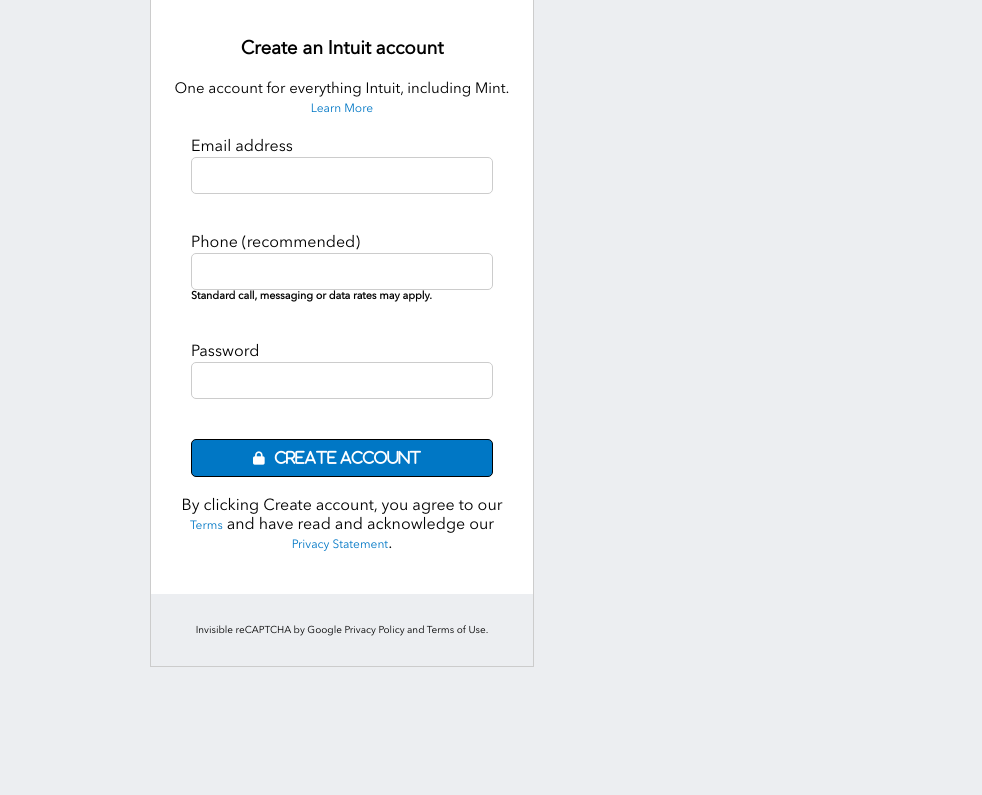
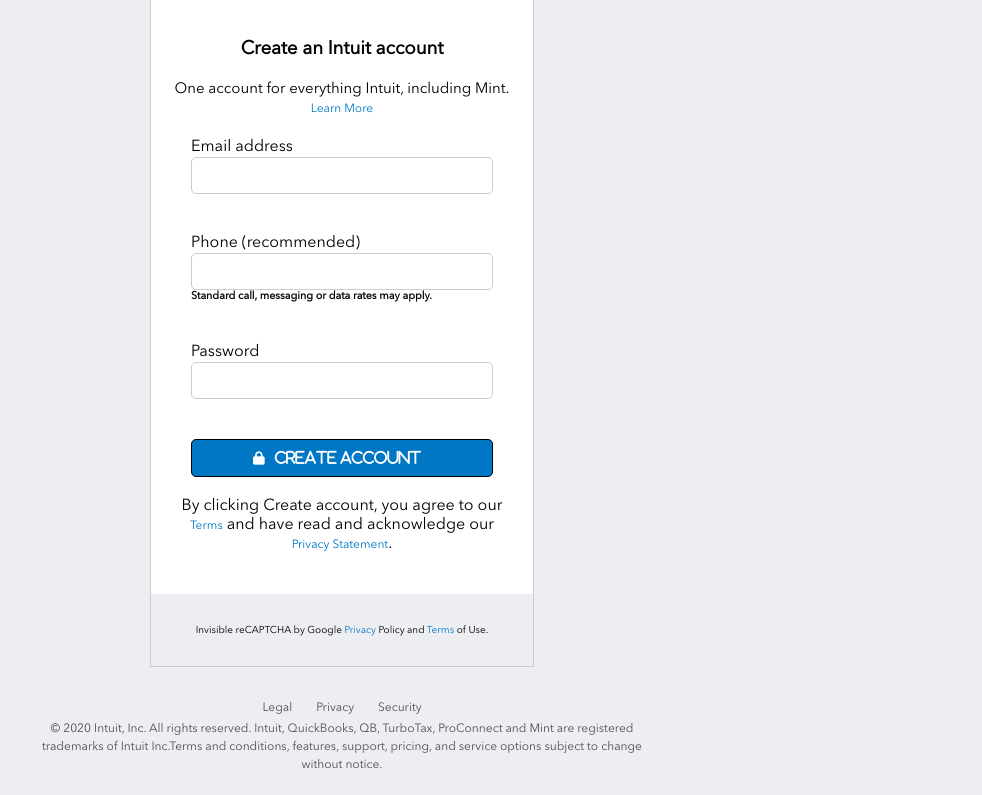
Before and after one commit to berhanu-tarekegn/Intuit-clone, a plain HTML site: page index.html in a window 1280 px wide. Shown: the part 199-994 px from the top of the page, without its empty margins (298-1280 px from the left). Drawn offline with Linux system fonts and the light colour scheme.

Commit message:
Feature: Added Footer
Based on the given design, Added the privacy and Terms in the footer
Adding this will show clear information and have links for further information

```diff
--- a/css/style.css
+++ b/css/style.css
@@ -89,7 +89,7 @@
 #registration_form {
     width: 30%;
     margin: 0 auto;
-    margin-bottom: 10%;
+    margin-bottom: 30px;
 }
 
 #create_account_form {
@@ -138,3 +138,42 @@
     border: 1px #ccc solid;
     border-top: none;
 }
+
+.form_footer_terms_condition {
+    text-decoration: none;
+    font-size: 10px;
+    font-family: AvenirNext;
+    color: #0077C5;
+}
+
+.form_terms_condition {
+    font-size: 14px;
+    font-family: AvenirNext;
+}
+
+
+.reference_links {
+    text-align: center;
+}
+
+.footer_links {
+    display: inline;
+    padding: 10px;
+    font-size: 12px;
+    color: #505050;
+    font-family: "AvenirNext", Avenir, "Helvetica Neue", Helvetica, Arial sans-serif;
+}
+
+.footer_links:hover {
+    text-decoration: underline;
+}
+
+.copy_right {
+    margin: 5px 25%;
+    overflow-wrap: break-word;
+    width: 50%;
+    color: #505050;
+    font-family: "AvenirNext", Avenir, "Helvetica Neue", Helvetica, Arial sans-serif;
+    line-height: 1.5;
+    font-size: 12px;
+}
--- a/index.html
+++ b/index.html
@@ -69,18 +69,24 @@
                     <button class="btn fas fa-lock"><span class="btn_text">Create Account</span></button>
                 </div>
                 <p class="italicize center">By clicking Create account, you agree to our
-                <a href="#">Terms</a> and have read and acknowledge our <a href="#">Privacy Statement</a>.</p>
+                <a class="form_terms_condition" href="#">Terms</a> and have read and acknowledge our <a class="form_terms_condition" href="#">Privacy Statement</a>.</p>
 
 
             </fieldset>
             <footer id="form_footer">
-                <p>Invisible reCAPTCHA by Google Privacy Policy and Terms of Use.</p>
+                <p>Invisible reCAPTCHA by Google <a class="form_footer_terms_condition" href="#">Privacy</a> Policy and <a class="form_footer_terms_condition" href="#">Terms</a> of Use.</p>
             </footer>
 
         </form>
     </section>
 
-    <footer>
+    <footer class="reference_links">
+        <ul>
+            <li class="footer_links">Legal</li>
+            <li class="footer_links">Privacy</li>
+            <li class="footer_links">Security</li>
+        </ul>
+        <p class="copy_right">&copy; 2020 Intuit, Inc. All rights reserved. Intuit, QuickBooks, QB, TurboTax, ProConnect and Mint are registered trademarks of Intuit Inc.Terms and conditions, features, support, pricing, and service options subject to change without notice.</p>
 
     </footer>
 </body>
```
